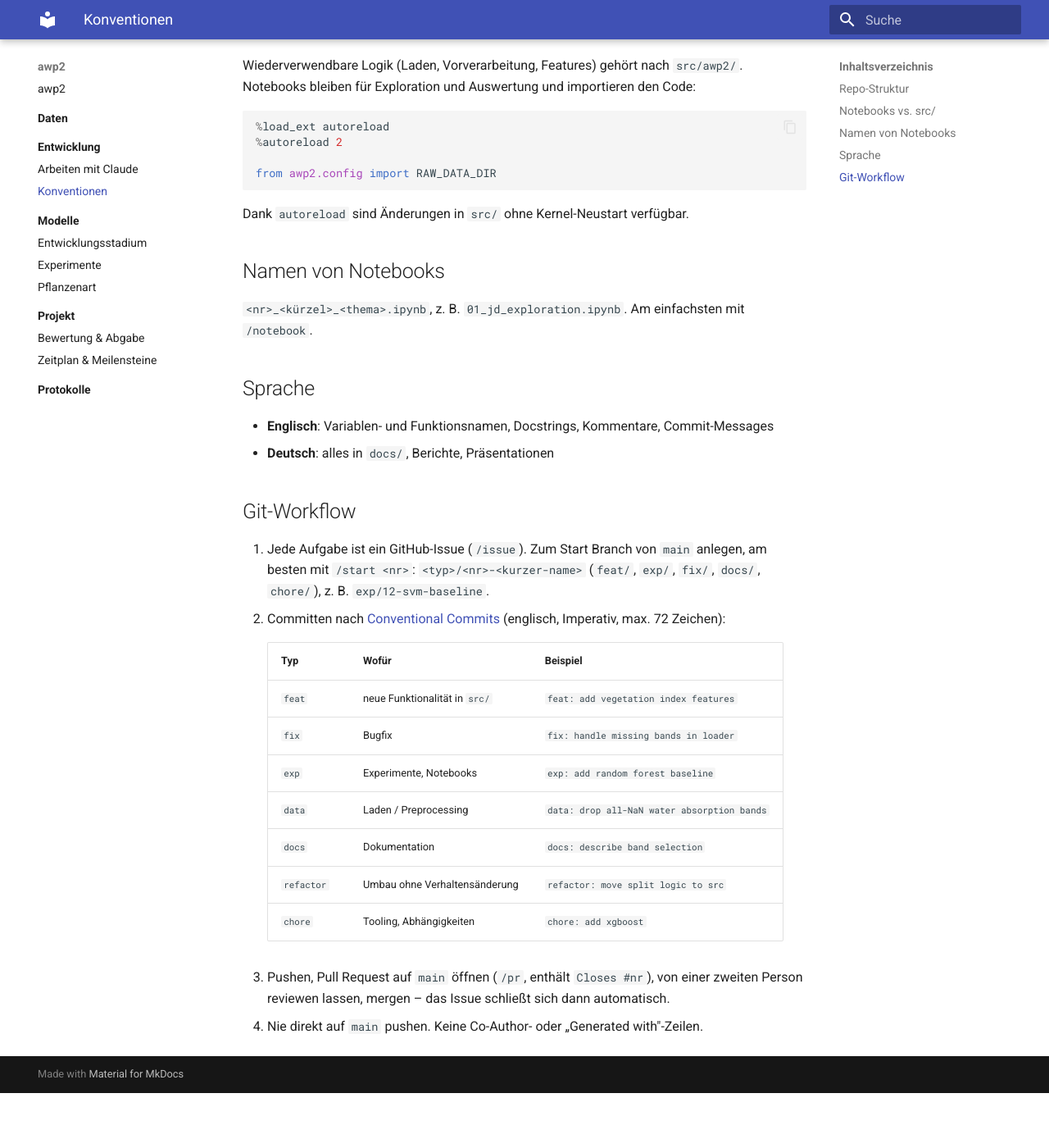
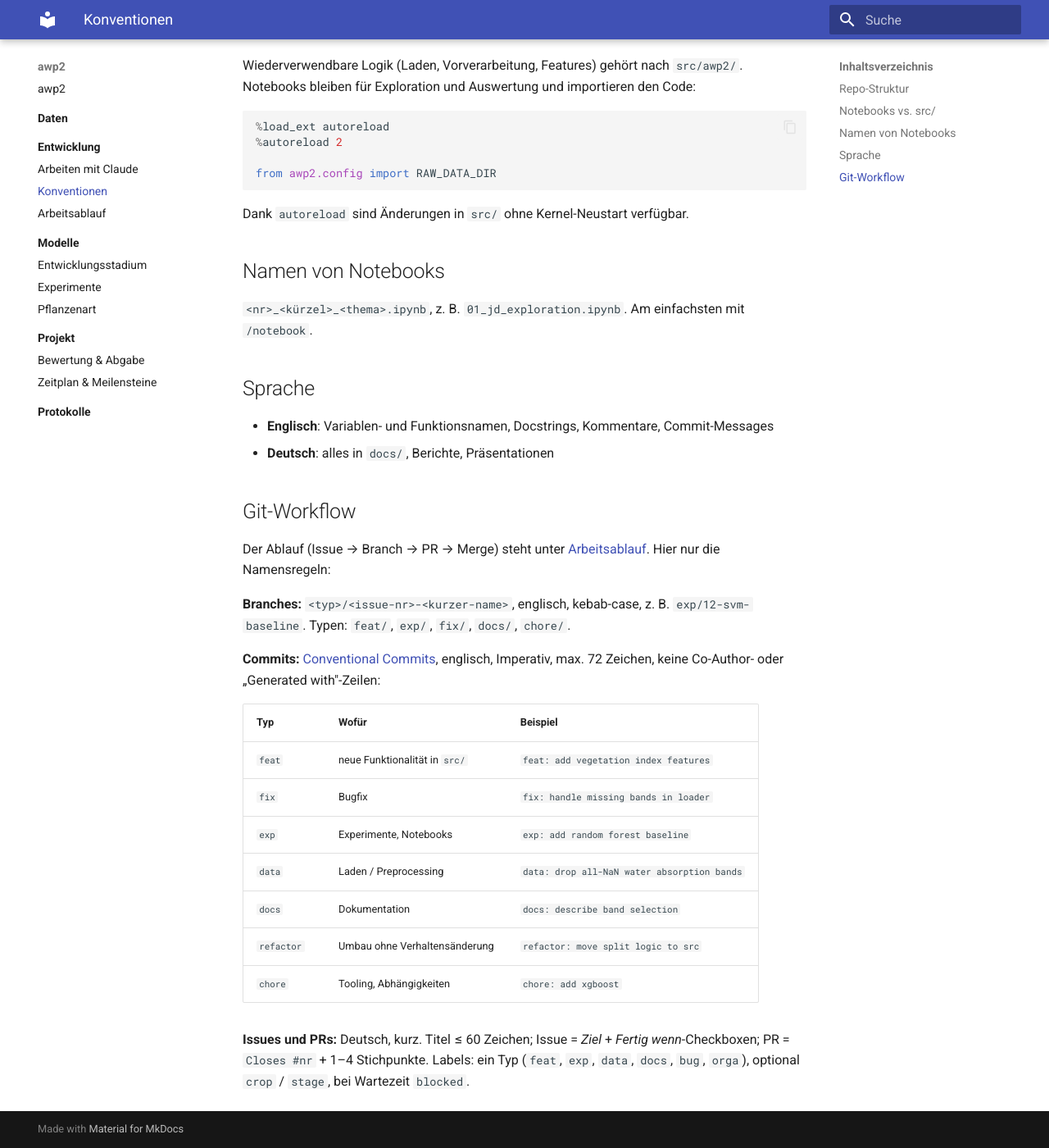
Before and after one commit to Datata1/AWP2, an MkDocs documentation site: the page built from docs/entwicklung/konventionen.md, in a window 1280 px wide and 1400 px high, scrolled down 589 px. Shown: the whole window at 82% size. Built offline with MkDocs 1.6.1 and Material for MkDocs 9.7.7, drawn with Linux system fonts in a browser that asks for light colours; before the commit the page ends 1922 px from its top, so only the background shows below that.

Commit message:
docs: add workflow page and deduplicate process docs (#3)

```diff
--- a/docs/entwicklung/konventionen.md
+++ b/docs/entwicklung/konventionen.md
@@ -36,22 +36,25 @@ Dank `autoreload` sind Änderungen in `src/` ohne Kernel-Neustart verfügbar.
 
 ## Git-Workflow
 
-1. Jede Aufgabe ist ein GitHub-Issue (`/issue`). Zum Start Branch von `main` anlegen, am besten
-   mit `/start <nr>`: `<typ>/<nr>-<kurzer-name>` (`feat/`, `exp/`, `fix/`, `docs/`, `chore/`),
-   z. B. `exp/12-svm-baseline`.
-2. Committen nach [Conventional Commits](https://www.conventionalcommits.org/)
-   (englisch, Imperativ, max. 72 Zeichen):
+Der Ablauf (Issue → Branch → PR → Merge) steht unter [Arbeitsablauf](workflow.md). Hier nur
+die Namensregeln:
 
-    | Typ | Wofür | Beispiel |
-    | --- | --- | --- |
-    | `feat` | neue Funktionalität in `src/` | `feat: add vegetation index features` |
-    | `fix` | Bugfix | `fix: handle missing bands in loader` |
-    | `exp` | Experimente, Notebooks | `exp: add random forest baseline` |
-    | `data` | Laden / Preprocessing | `data: drop all-NaN water absorption bands` |
-    | `docs` | Dokumentation | `docs: describe band selection` |
-    | `refactor` | Umbau ohne Verhaltensänderung | `refactor: move split logic to src` |
-    | `chore` | Tooling, Abhängigkeiten | `chore: add xgboost` |
+**Branches:** `<typ>/<issue-nr>-<kurzer-name>`, englisch, kebab-case, z. B. `exp/12-svm-baseline`.
+Typen: `feat/`, `exp/`, `fix/`, `docs/`, `chore/`.
 
-3. Pushen, Pull Request auf `main` öffnen (`/pr`, enthält `Closes #nr`), von einer zweiten Person
-   reviewen lassen, mergen – das Issue schließt sich dann automatisch.
-4. Nie direkt auf `main` pushen. Keine Co-Author- oder „Generated with"-Zeilen.
+**Commits:** [Conventional Commits](https://www.conventionalcommits.org/), englisch, Imperativ,
+max. 72 Zeichen, keine Co-Author- oder „Generated with"-Zeilen:
+
+| Typ | Wofür | Beispiel |
+| --- | --- | --- |
+| `feat` | neue Funktionalität in `src/` | `feat: add vegetation index features` |
+| `fix` | Bugfix | `fix: handle missing bands in loader` |
+| `exp` | Experimente, Notebooks | `exp: add random forest baseline` |
+| `data` | Laden / Preprocessing | `data: drop all-NaN water absorption bands` |
+| `docs` | Dokumentation | `docs: describe band selection` |
+| `refactor` | Umbau ohne Verhaltensänderung | `refactor: move split logic to src` |
+| `chore` | Tooling, Abhängigkeiten | `chore: add xgboost` |
+
+**Issues und PRs:** Deutsch, kurz. Titel ≤ 60 Zeichen; Issue = *Ziel* + *Fertig wenn*-Checkboxen;
+PR = `Closes #nr` + 1–4 Stichpunkte. Labels: ein Typ (`feat`, `exp`, `data`, `docs`, `bug`,
+`orga`), optional `crop` / `stage`, bei Wartezeit `blocked`.
```
Also changed, not shown: README.md (+2 -0 lines), docs/entwicklung/ai.md (+3 -18 lines), docs/entwicklung/workflow.md (added, +57 -0 lines).
